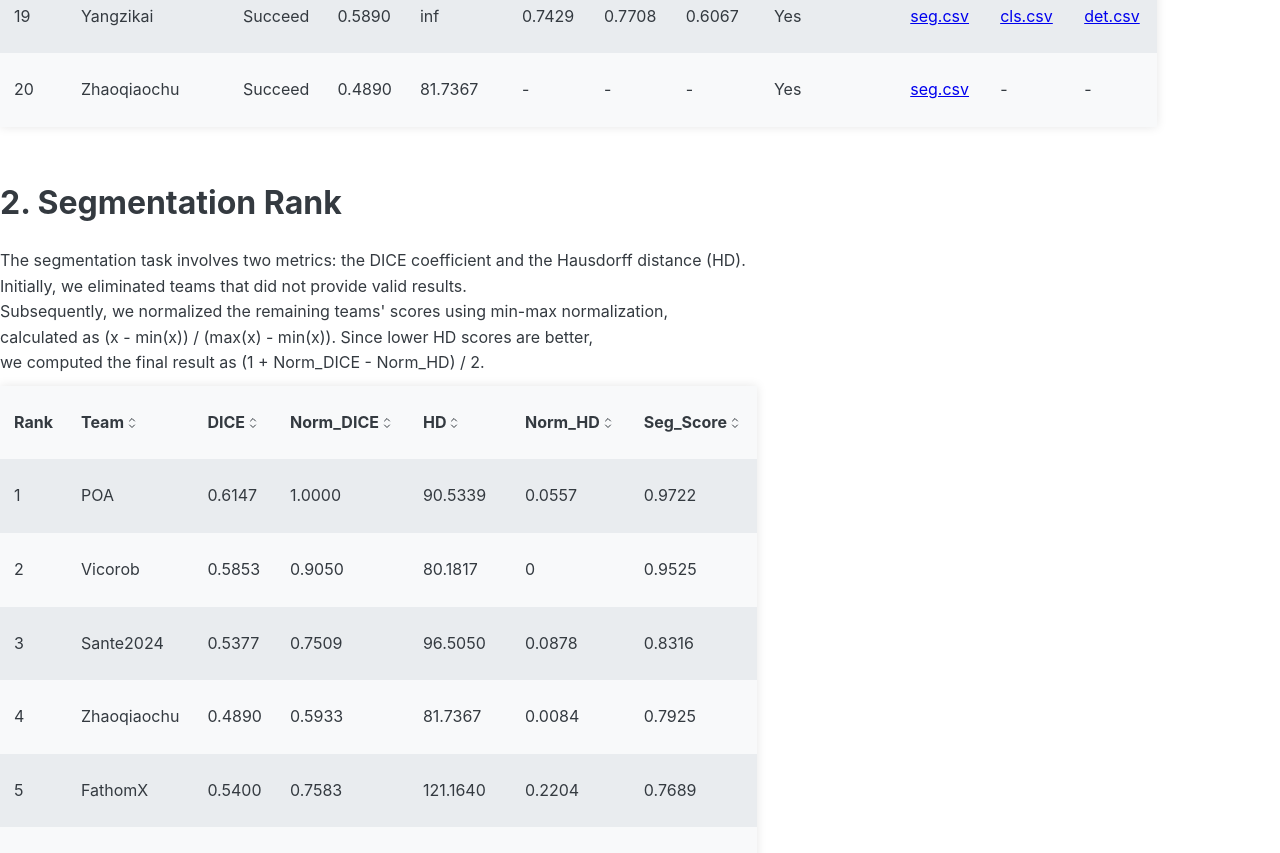
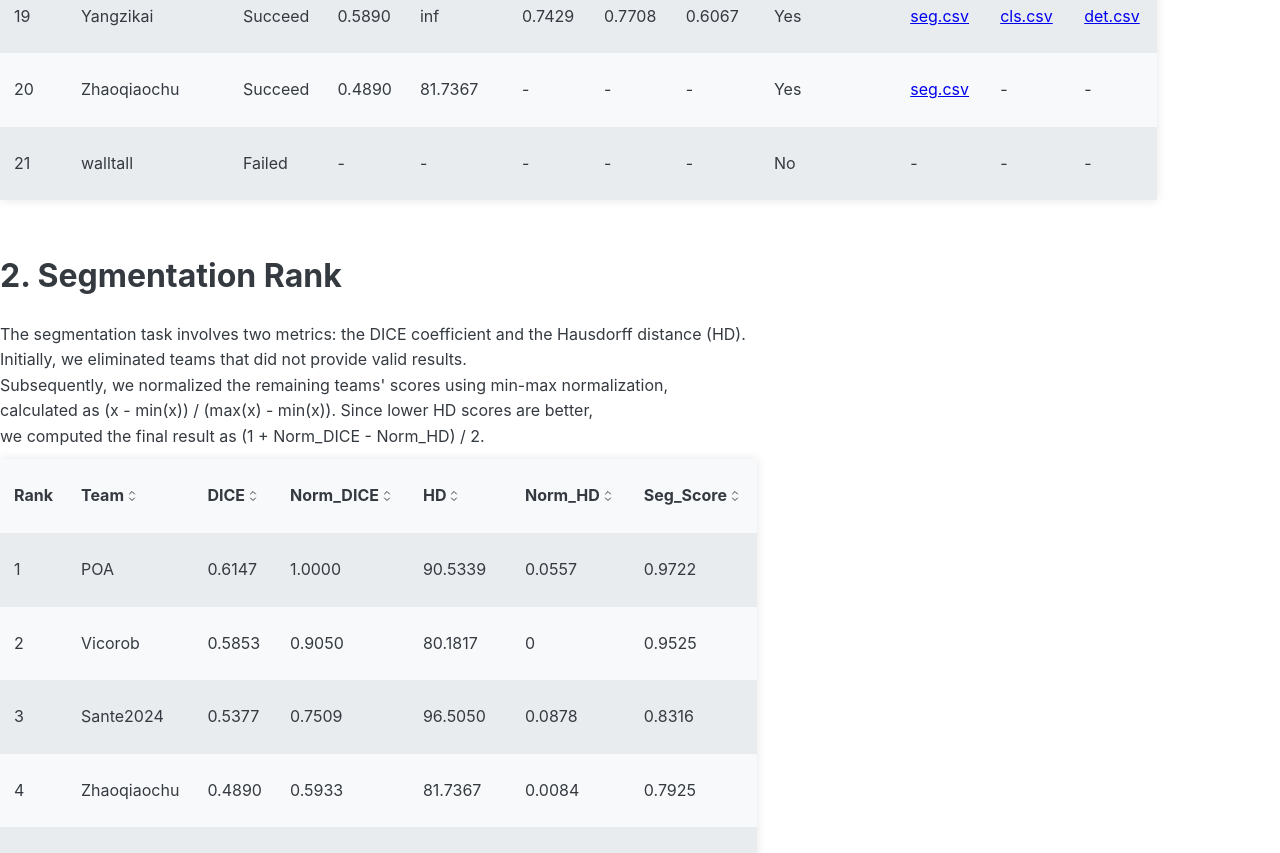
Before and after one commit to tdscabus/tdscabus.github.io, a plain HTML site: page index.html in a window 1280 px wide. Shown: the part 1940-2793 px from the top of the page. Drawn offline with Linux system fonts and the light colour scheme.

Commit message:
Fix walltall info

```diff
--- a/index.html
+++ b/index.html
@@ -126,6 +126,9 @@
             <tr>
               <td>20</td>
             </tr>
+            <tr>
+              <td>21</td>
+            </tr>
           </table>
           <table id="all-result">
             <tr class="head">
@@ -559,6 +562,19 @@
               <td>-</td>
               <td>Yes</td>
               <td><a href="./seg_results/zhaoqiaochu.csv">seg.csv</a></td>
+              <td>-</td>
+              <td>-</td>
+            </tr>
+            <tr>
+              <td>walltall</td>
+              <td>Failed</td>
+              <td>-</td>
+              <td>-</td>
+              <td>-</td>
+              <td>-</td>
+              <td>-</td>
+              <td>No</td>
+              <td>-</td>
               <td>-</td>
               <td>-</td>
             </tr>
```
